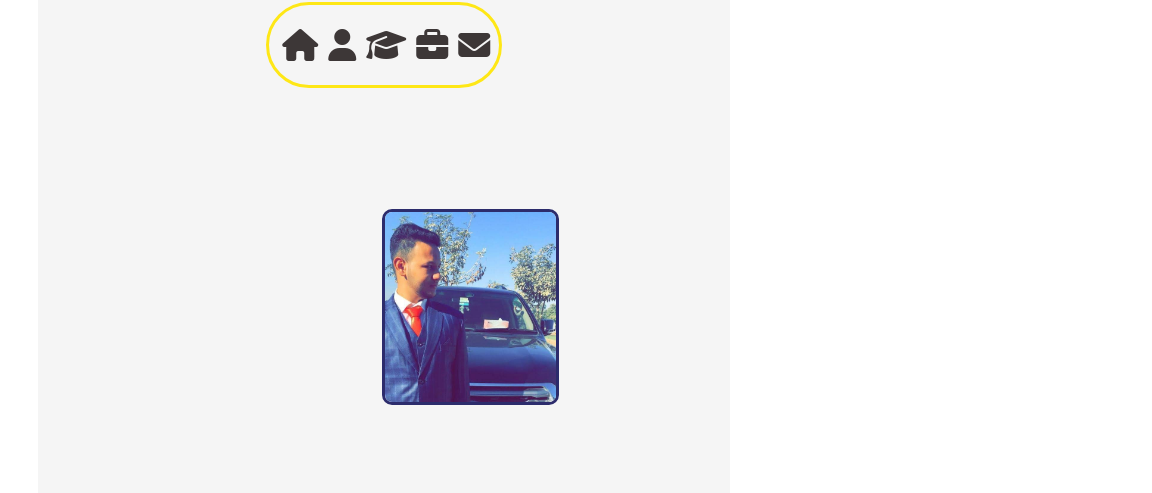
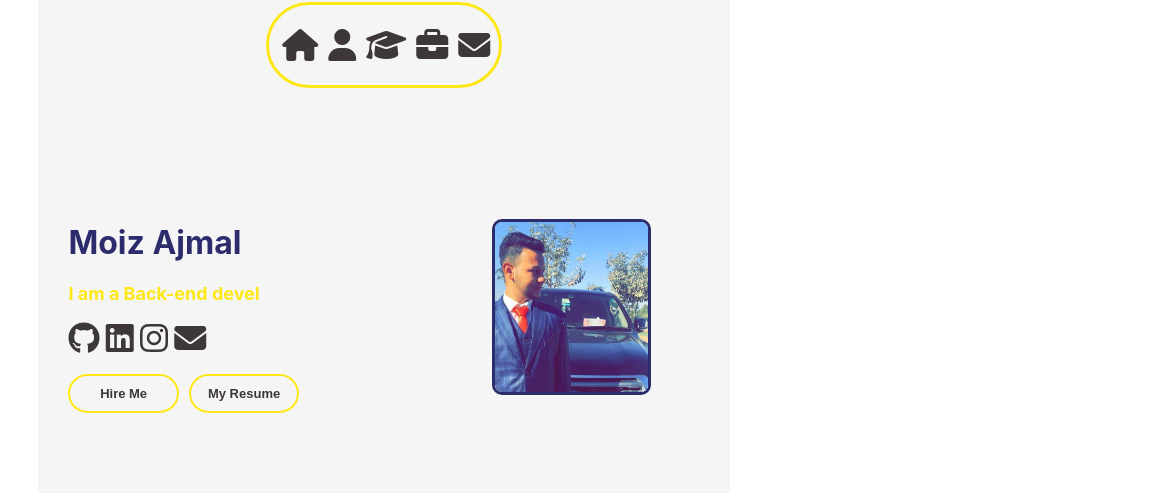
Before and after one commit to Moizajmal2456/Portfolio, a React (Create React App) app: page / in a window 768 px wide. Shown: the part 13-506 px from the top of the page, 1152 px wide, since content can reach past the window. Built offline with nearby package versions, Linux system fonts and the light colour scheme.

Commit message:
Carousal not work properly, remove it

```diff
--- a/src/Components/Experience/Experience.jsx
+++ b/src/Components/Experience/Experience.jsx
@@ -45,7 +45,6 @@ return(
   <h1>Experience</h1>
   {/* <div className={style.cardsWrapper}> */}
     <div ref={componentRef}  className={`${style.cardsWrapper} ${isVisible ? style.visible : ""}`}>
-    <Slider {...settings}>
        {ExperienceData.map (data => {
       return(
         <Cards
@@ -58,7 +57,6 @@ return(
         />
       )})
     }
-    </Slider>
     </div>
 </div>
 );
--- a/src/Components/Home/styles.module.scss
+++ b/src/Components/Home/styles.module.scss
@@ -102,7 +102,7 @@
         justify-content: center;
         color:rgb(61, 55, 55);
         background-color: whitesmoke;
-        .leftSection.visble{
+        .leftSection.visible{
             opacity: 1;
             width: 50%;
             padding: 30px;
```
